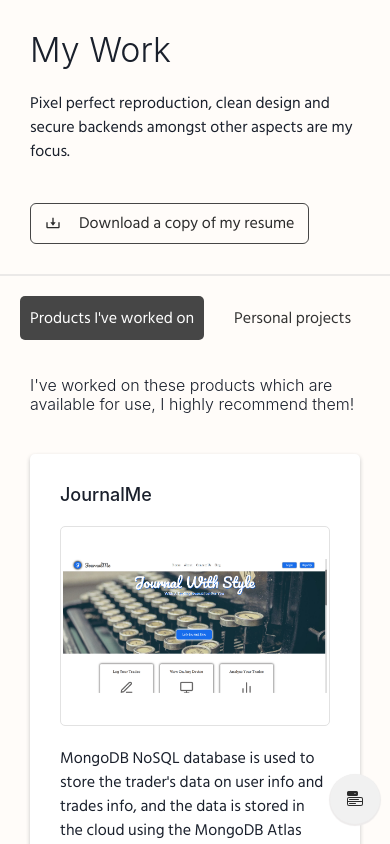
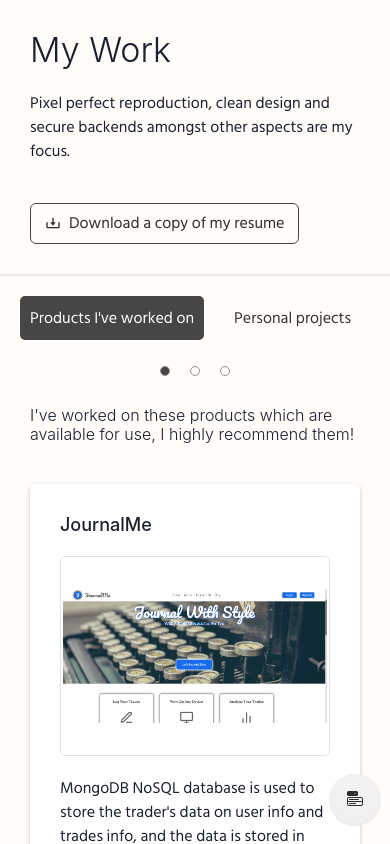
Before and after one commit to xetadeveloper/portfolio-v2, a Next.js app: page /works in a window 390 px wide. Built offline with nearby package versions, Linux system fonts and the light colour scheme; a web font is replaced by a local one.

Commit message:
fix: mobile responsiveness for thoughts page

```diff
--- a/src/pages/thoughts/index.tsx
+++ b/src/pages/thoughts/index.tsx
@@ -39,7 +39,7 @@ export default function Thoughts(props: ThoughtsProps) {
     return (
         <TitleLayout pageTitle="My Thoughts">
             <Flex bg="brand.bg" height="100%" overflow="auto" flexDir="column">
-                <Stack padding="30px 30px 20px" gap="20px">
+                <Stack padding={{ base: '30px 20px 20px', md: '30px 30px 20px' }} gap="20px">
                     <Heading fontSize="34px">My Thoughts</Heading>
                     <Text maxWidth="800px">
                         Welcome to my world and everything in it. Here I share my opinions on technology, daily life,
@@ -50,7 +50,7 @@ export default function Thoughts(props: ThoughtsProps) {
 
                 <Divider borderColor="#DEDEDE" />
 
-                <Flex flexDir="column" padding="20px 30px" gap="30px">
+                <Flex flexDir="column" padding={{ base: '30px 20px', md: '30px' }} gap="30px">
                     {/* Search and filters  */}
                     <Flex flexDir="column" ml="10px">
                         <Input
--- a/src/pages/works.tsx
+++ b/src/pages/works.tsx
@@ -2,20 +2,7 @@
 import React, { useState } from 'react';
 
 // Styles
-import {
-    Button,
-    Center,
-    Divider,
-    Flex,
-    Heading,
-    Tab,
-    TabList,
-    TabPanel,
-    TabPanels,
-    Tabs,
-    Text,
-    VStack,
-} from '@chakra-ui/react';
+import { Box, Button, Divider, Flex, Heading, Tab, TabList, TabPanel, TabPanels, Tabs, Text } from '@chakra-ui/react';
 import Products from '~/modules/Works/Products';
 import Projects from '~/modules/Works/Projects';
 import Testimonials from '~/modules/Works/Testimonials';
@@ -53,6 +40,7 @@ export default function Works(props: WorksProps) {
                     whileTap={{ scale: 1 }}
                     mt="30px"
                     width="fit-content"
+                    gap={{ base: '0px', sm_large: '10px' }}
                     leftIcon={<BiDownload />}
                 >
                     Download a copy of my resume
@@ -81,7 +69,18 @@ export default function Works(props: WorksProps) {
                         </Tab>
                     ))}
                 </TabList>
-
+                <Flex mt="20px" gap="20px" justifyContent="center" display={{ base: 'flex', md: 'none' }}>
+                    {tabs.map((_, index) => (
+                        <Box
+                            borderRadius="50%"
+                            border="1px solid transparent"
+                            borderColor="#929292"
+                            height="10px"
+                            width="10px"
+                            bg={index === selectedTab ? 'black.600' : 'transparent'}
+                        ></Box>
+                    ))}
+                </Flex>
                 <TabPanels padding="30px 30px">
                     {tabs.map(({ component }, index) => (
                         <TabPanel padding="0" key={index}>
```
Also changed, not shown: src/components/NavSide.tsx (+10 -8 lines).
